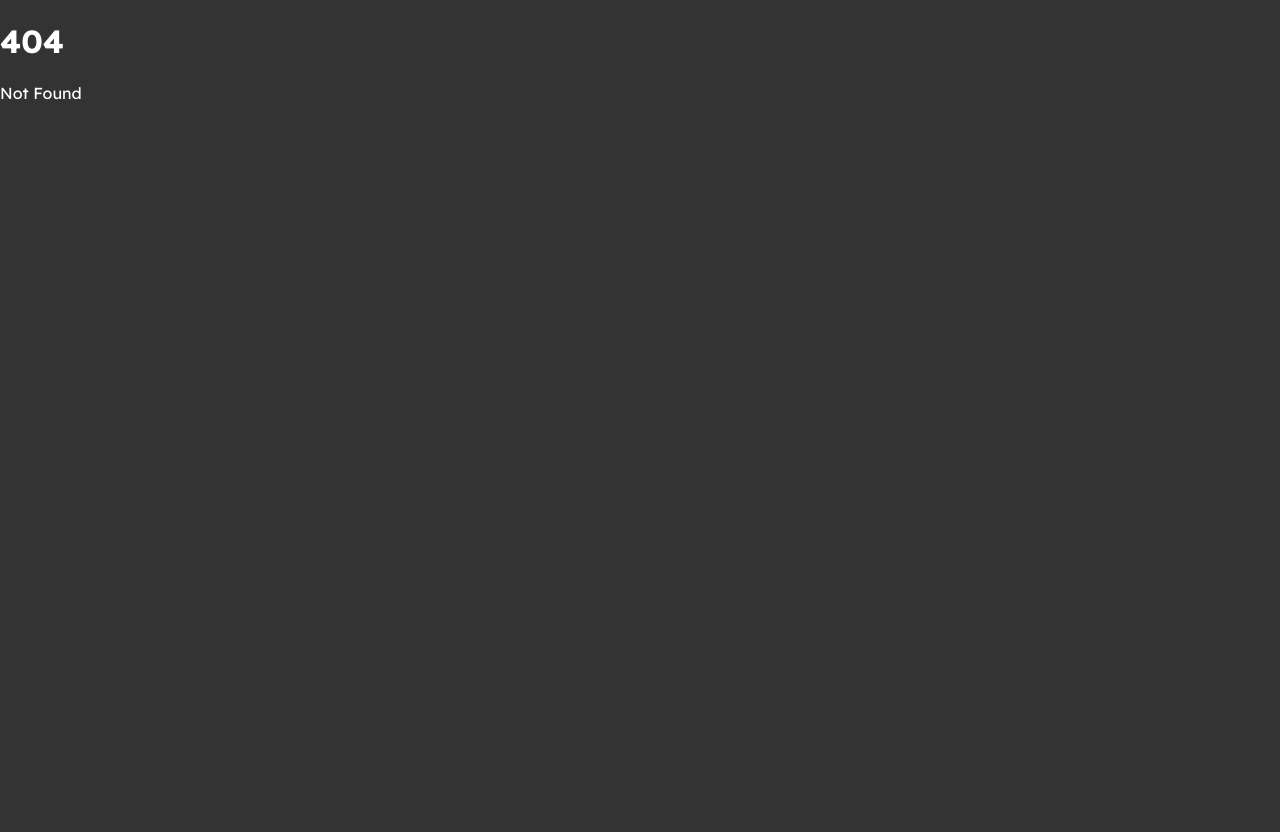
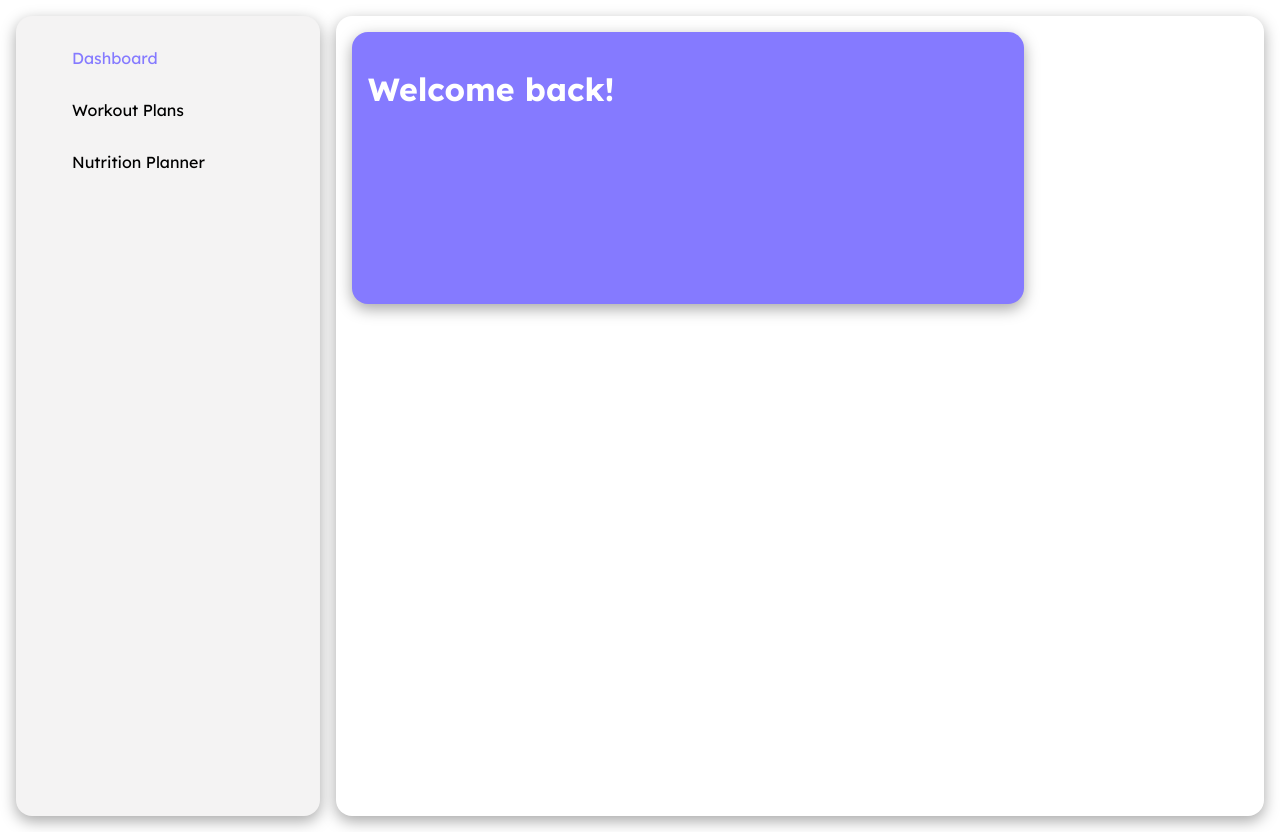
Before and after one commit to isaac238/ITSE_GROUP, a SvelteKit app: page /userdash in a window 1280 px wide. Before the commit this address had no page. Before the commit the page ends 800 px from the top, so only its background shows below. Built offline with nearby package versions, Linux system fonts and the light colour scheme.

Commit message:
Added basic dashboard styling.

```diff
--- /dev/null
+++ b/src/routes/userdash/+page.svelte
@@ -0,0 +1,73 @@
+<div class="container">
+    <div class="layout-container">
+        <div class="side-bar">
+            <ul>
+                <a href="#" style="color: #857AFF;">Dashboard</a>
+                <a href="#">Workout Plans</a>
+                <a href="#">Nutrition Planner</a>
+            </ul>
+        </div>
+        <div class="dash-container">
+            <div class="welcome">
+                <h1>Welcome back!</h1>
+            </div>
+        </div>
+    </div>
+</div>
+
+<style>
+    .container {
+        color: white;
+    }
+        .layout-container {
+            display: grid;
+            grid-template-areas:
+            'side main'
+            'side main';
+            grid-template-columns: 20rem auto;
+            background-color: #ffff;
+        }
+            .side-bar {
+                grid-area: side;
+                background-color: #F4F3F3;
+                box-shadow: rgba(0, 0, 0, 0.35) 0px 5px 15px;
+            }
+                .side-bar ul {
+                    display: flex;
+                    flex-direction: column;
+                }
+                    .side-bar a {
+                        margin: 1rem;
+                        text-decoration: none;
+                        color: black;
+                    }
+
+                    .side-bar a:hover {
+                        color: #857AFF;
+                    }
+            .dash-container {
+                grid-area: main;
+                background-color: #FFFF;
+                margin-right: 1rem;
+                box-shadow: rgba(0, 0, 0, 0.35) 0px 5px 15px;
+            }
+                .welcome {
+                    background-color: #857AFF;
+                    margin: 1rem;
+                    border-radius: 1rem;
+                    width: 40rem;
+                    height: 15rem;
+                    padding: 1rem;
+                    box-shadow: rgba(0, 0, 0, 0.35) 0px 5px 15px;
+
+                }
+
+            .side-bar,
+            .dash-container {
+                border-radius: 1rem;
+                height: 100vh;
+                margin-bottom: 1rem;
+                margin-left: 1rem;
+                margin-top: 1rem;
+            }
+</style>
```
